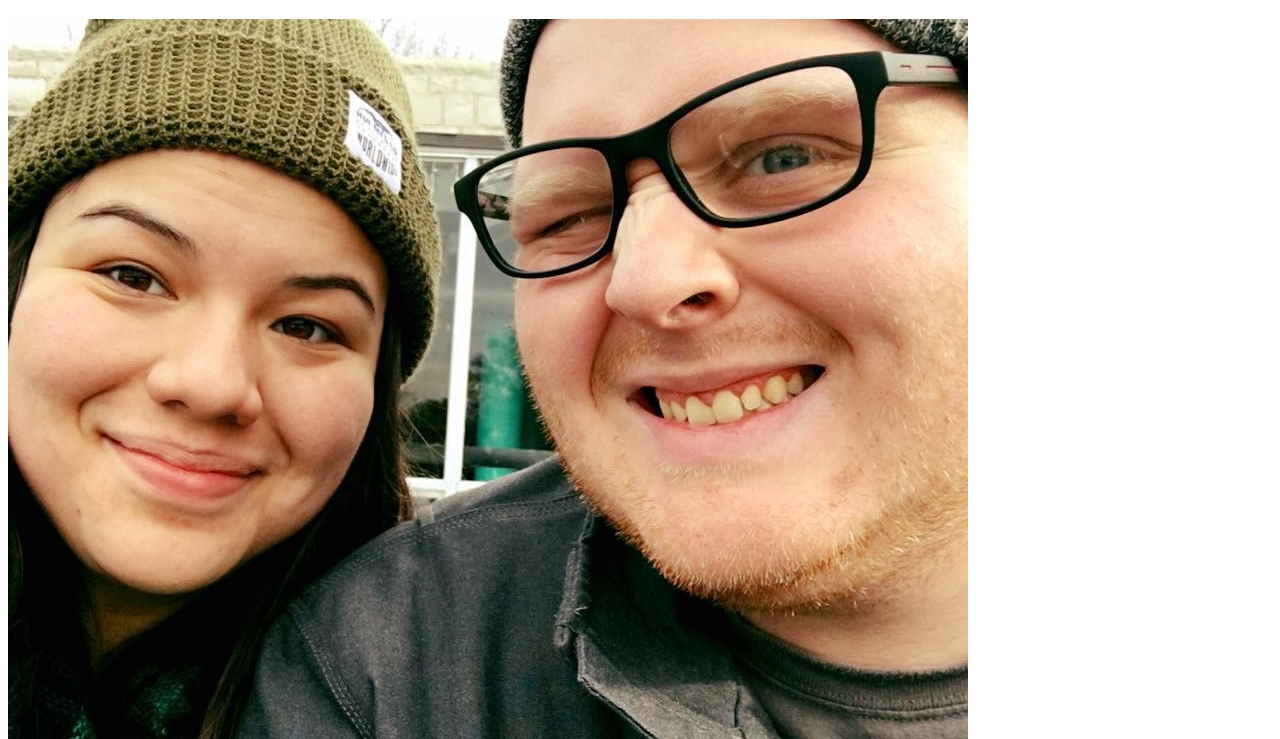
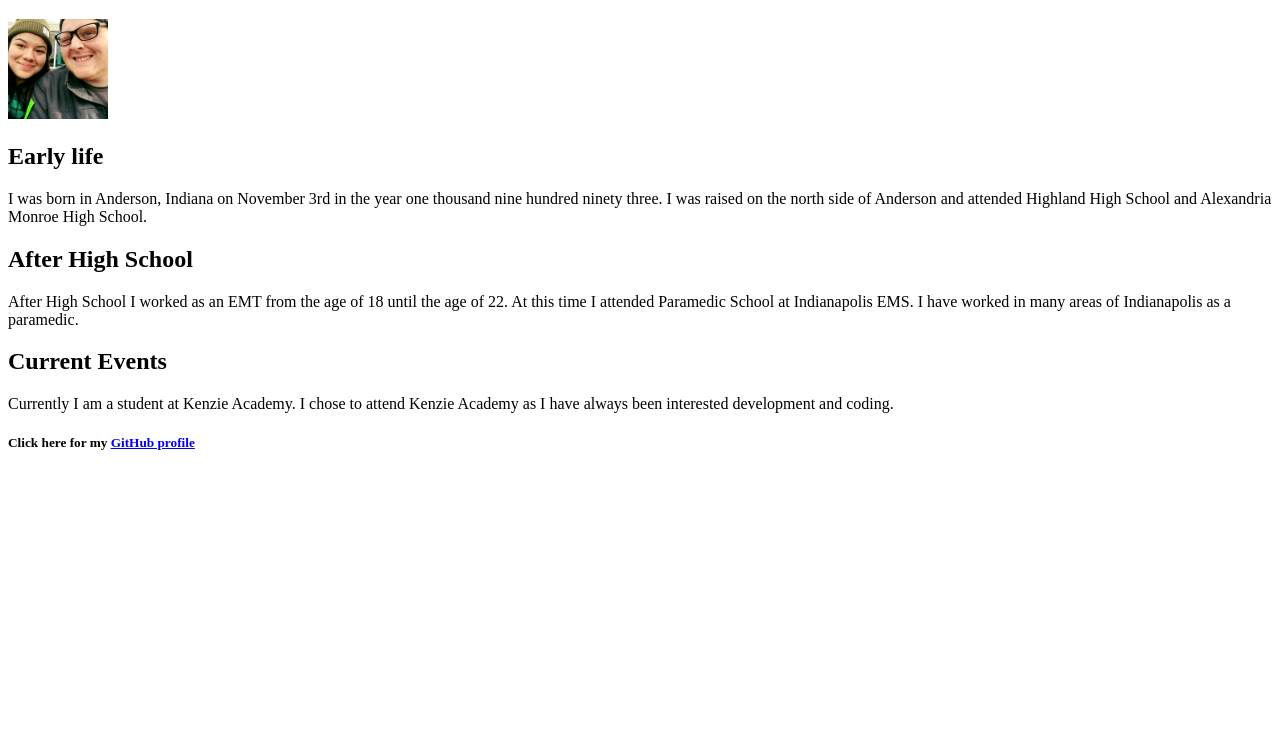
Before and after one commit to tgentry300/tgentry300.github.io, a plain HTML site: page index.html in a window 1280 px wide. Shown: the part 61-800 px from the top of the page. Drawn offline with Linux system fonts and the light colour scheme.

Commit message:
added photo size

```diff
--- a/index.html
+++ b/index.html
@@ -6,7 +6,7 @@
     </head>
     <body>
       <h1>The Biography of Taylor Gentry</h1>
-      <img src="IMG_1770.JPG">
+      <img src="IMG_1770.JPG" width="100" height="100">
       <h2>Early life</h2>
         <p>I was born in Anderson, Indiana on November 3rd in the year one thousand nine hundred ninety three.
           I was raised on the north side of Anderson and attended Highland High School and Alexandria Monroe High School.</p>
```
